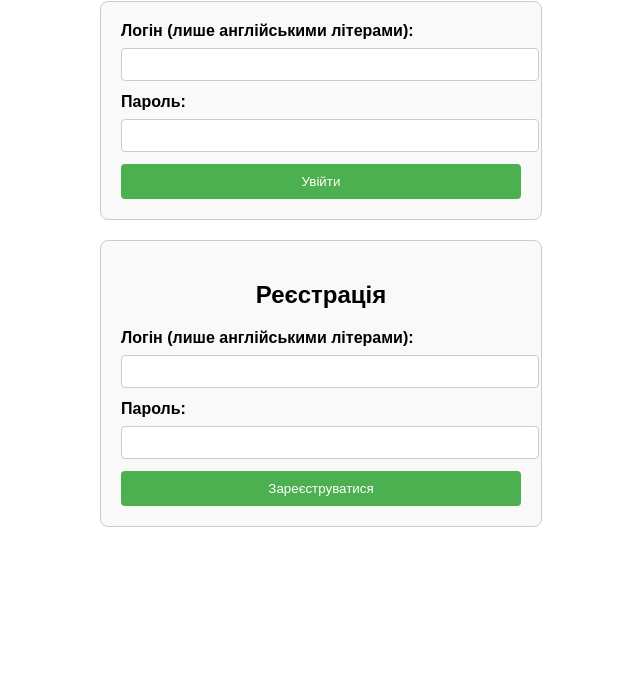
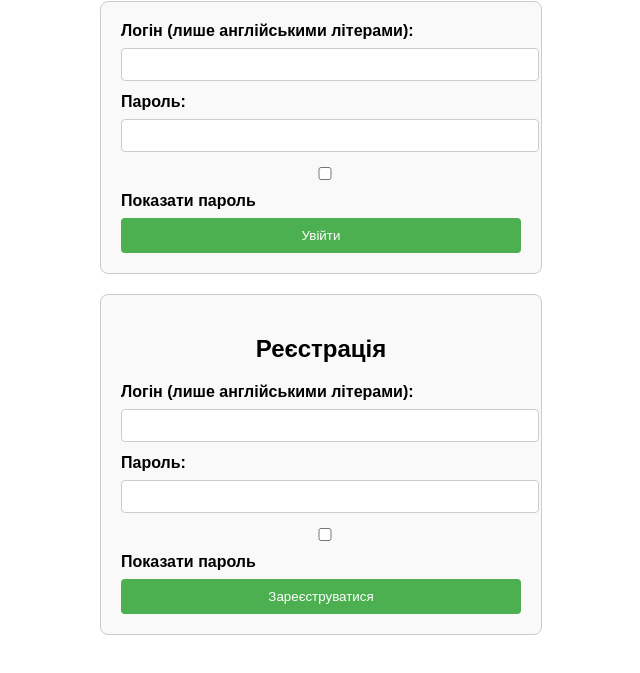
Before and after one commit to INOvibtt/registration_panel_lb_pashchenko, a plain HTML site: page index.html in a window 1280 px wide. Shown: the part 99-772 px from the top of the page, without its empty margins (319-959 px from the left). Drawn offline with Linux system fonts and the light colour scheme.

Commit message:
Update index.html

```diff
--- a/index.html
+++ b/index.html
@@ -14,16 +14,26 @@
         <form id="login-form">
             <label for="username">Логін (лише англійськими літерами):</label>
             <input type="text" id="username" pattern="[a-zA-Z]+" title="Логін повинен містити лише англійські літери" required>
+
             <label for="password">Пароль:</label>
             <input type="password" id="password" required>
+            <label>
+                <input type="checkbox" id="show-password-login"> Показати пароль
+            </label>
+
             <button type="submit">Увійти</button>
         </form>
         <form id="register-form">
             <h2>Реєстрація</h2>
             <label for="reg-username">Логін (лише англійськими літерами):</label>
             <input type="text" id="reg-username" pattern="[a-zA-Z]+" title="Логін повинен містити лише англійські літери" required>
+
             <label for="reg-password">Пароль:</label>
             <input type="password" id="reg-password" title="Пароль повинен містити мінімум 8 символів, одну велику літеру, одну маленьку літеру, одну цифру та один спеціальний символ" required>
+            <label>
+                <input type="checkbox" id="show-password-register"> Показати пароль
+            </label>
+
             <button type="submit">Зареєструватися</button>
         </form>
     </div>
```
